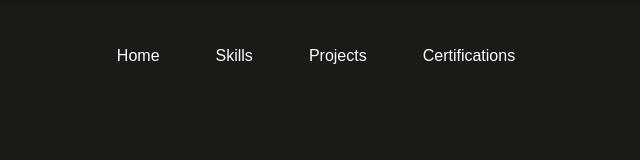
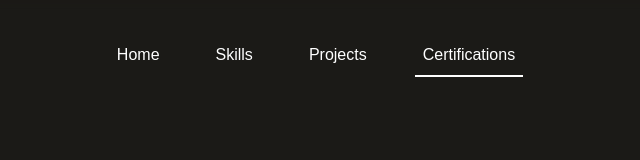
Before and after one commit to danielzuhad/online-portofolio, a Next.js app: page /certifications in a window 1280 px wide. Shown: the top 160 px of the page, without its empty margins (324-964 px from the left). Built offline with nearby package versions, Linux system fonts and the light colour scheme.

Commit message:
done with animate

```diff
--- a/src/app/certifications/page.tsx
+++ b/src/app/certifications/page.tsx
@@ -1,13 +1,17 @@
-import React from "react";
+"use client";
+import { motion } from "framer-motion";
+import { PageWrapper } from "../page-wrapper";
+import { useState } from "react";
 
 export default function Certifications() {
   return (
+    <PageWrapper>
       <div className=" flex flex-col justify-center items-center min-h-screen">
-      <h1 className="text-white font-semibold  sm:text-[2em] text-[3.5em] md:mt-[5em] sm:mt-[5em] md:mt-[-2.5em] lg:mt-[-6em] lg:mb-10 mt-[3em]">
+        <h1 className="text-white font-semibold  sm:text-[2em] text-[3.5em] md:mt-[5em] sm:mt-[5em] lg:mt-[-6em] lg:mb-10 mt-[3em]">
           Certifications
         </h1>
         <div className="flex gap-10 w-[80vw] justify-center md:items-center mb-[-5em] md:flex-col sm:flex-col m-4 lg:flex-row">
-        <div>
+          <motion.div whileHover={{ scale: 1.7 }}>
             <img
               className="lg:h-[20em] lg:w-[30em] md:h-[12em] md:w-[18em] object-cover"
               src="sertifikat1.png"
@@ -16,8 +20,9 @@ export default function Certifications() {
             <div className="bg-grey flex justify-center p-2">
               React & React Native{" "}
             </div>
-        </div>
-        <div>
+          </motion.div>
+
+          <motion.div whileHover={{ scale: 1.7 }}>
             <img
               className="lg:h-[20em] lg:w-[30em] md:h-[12em] md:w-[18em] object-cover"
               src="sertifikat2.png"
@@ -26,8 +31,9 @@ export default function Certifications() {
             <div className="bg-grey flex justify-center p-2">
               Winner Final Project{" "}
             </div>
-        </div>
-        <div>
+          </motion.div>
+
+          <motion.div whileHover={{ scale: 1.7 }}>
             <img
               className="lg:h-[20em] lg:w-[30em] md:h-[12em] md:w-[18em] object-cover"
               src="sertifikat3.png"
@@ -36,8 +42,9 @@ export default function Certifications() {
             <div className="bg-grey flex justify-center p-2">
               Full Stack Web Developer{" "}
             </div>
+          </motion.div>
         </div>
       </div>
-    </div>
+    </PageWrapper>
   );
 }
--- a/src/app/layout.tsx
+++ b/src/app/layout.tsx
@@ -1,9 +1,7 @@
 import Navbar from "@/components/Navbar";
 import "./globals.css";
 import type { Metadata } from "next";
-import { Inter } from "next/font/google";
-
-const inter = Inter({ subsets: ["latin"] });
+import { PageWrapper } from "./page-wrapper";
 
 export const metadata: Metadata = {
   title: "M. Daniel Zuhad",
@@ -23,7 +21,7 @@ export default function RootLayout({
           className=" absolute inset-y-16 inset-x-0 w-[70vw] rounded-full rotate-45 bg-gradient-to-b from-[#956300] to-[#847300] blur-[80px] mx-auto scale-y-[20px] opacity-10 z-0"
         ></div> */}
         <Navbar />
-        <div className={inter.className}>{children}</div>
+        <div>{children}</div>
       </body>
     </html>
   );
--- /dev/null
+++ b/src/app/loading.tsx
@@ -0,0 +1,30 @@
+"use client";
+import { motion } from "framer-motion";
+
+import React from "react";
+
+export default function loading() {
+  return (
+    <div className="min-h-screen flex justify-center items-center">
+      <div role="status">
+        <svg
+          aria-hidden="true"
+          className="w-[30vw] h-[30vh] mr-2 animate-spin  fill-white"
+          viewBox="0 0 100 101"
+          fill="none"
+          xmlns="http://www.w3.org/2000/svg"
+        >
+          <path
+            d="M100 50.5908C100 78.2051 77.6142 100.591 50 100.591C22.3858 100.591 0 78.2051 0 50.5908C0 22.9766 22.3858 0.59082 50 0.59082C77.6142 0.59082 100 22.9766 100 50.5908ZM9.08144 50.5908C9.08144 73.1895 27.4013 91.5094 50 91.5094C72.5987 91.5094 90.9186 73.1895 90.9186 50.5908C90.9186 27.9921 72.5987 9.67226 50 9.67226C27.4013 9.67226 9.08144 27.9921 9.08144 50.5908Z"
+            fill="currentColor"
+          />
+          <path
+            d="M93.9676 39.0409C96.393 38.4038 97.8624 35.9116 97.0079 33.5539C95.2932 28.8227 92.871 24.3692 89.8167 20.348C85.8452 15.1192 80.8826 10.7238 75.2124 7.41289C69.5422 4.10194 63.2754 1.94025 56.7698 1.05124C51.7666 0.367541 46.6976 0.446843 41.7345 1.27873C39.2613 1.69328 37.813 4.19778 38.4501 6.62326C39.0873 9.04874 41.5694 10.4717 44.0505 10.1071C47.8511 9.54855 51.7191 9.52689 55.5402 10.0491C60.8642 10.7766 65.9928 12.5457 70.6331 15.2552C75.2735 17.9648 79.3347 21.5619 82.5849 25.841C84.9175 28.9121 86.7997 32.2913 88.1811 35.8758C89.083 38.2158 91.5421 39.6781 93.9676 39.0409Z"
+            fill="currentFill"
+          />
+        </svg>
+        <span className="sr-only">Loading...</span>
+      </div>
+    </div>
+  );
+}
--- /dev/null
+++ b/src/app/page-wrapper.tsx
@@ -0,0 +1,18 @@
+"use client";
+
+import { motion, AnimatePresence } from "framer-motion";
+
+export const PageWrapper = ({ children }: { children: React.ReactNode }) => (
+  <>
+    <AnimatePresence>
+      <motion.div
+        initial={{ opacity: 0, y: 15 }}
+        animate={{ opacity: 1, y: 0 }}
+        exit={{ opacity: 0, y: -15 }}
+        transition={{ ease: "easeInOut", delay: 0.3 }}
+      >
+        {children}
+      </motion.div>
+    </AnimatePresence>
+  </>
+);
--- a/src/app/page.tsx
+++ b/src/app/page.tsx
@@ -1,23 +1,27 @@
 import { Socmeds } from "@/components/Socmeds";
+import { PageWrapper } from "./page-wrapper";
+import { motion } from "framer-motion";
 
 /* eslint-disable react/no-unescaped-entities */
 export default function Home() {
   return (
+    <PageWrapper>
       <div className=" flex flex-col gap-10 justify-center items-center min-h-screen">
-      <h1 className="w-[80vw] flex justify-center text-white font-bold sm:text-[3em] md:text-[3em] lg:text-[4.7em] border-b-2 pb-[0.1em] border-[#ffffff34]">
+        <h1 className="w-[80vw] flex items-center justify-center text-white font-bold sm:text-[3em] md:text-[3em] lg:text-[4.7em] border-b-2 pb-[0.1em] border-[#ffffff34]">
           Muhammad Daniel Zuhad
         </h1>
         <p className="w-[85vw] text-white font-light sm:text-[0.8em] md:text-[0.7em] lg:text-[1em] ">
           {" "}
           " Hello! I am Muhammad Daniel Zuhad. I have an interest in the field
-        front-end development. I really enjoy the process of creating attractive
-        and interactive interface using the latest web technologies such as
-        HTML, CSS, Javascript and Typescript. Besides, me too interested in
-        other technologies in the world of web development such as React, Next,
-        and Express. "
+          front-end development. I really enjoy the process of creating
+          attractive and interactive interface using the latest web technologies
+          such as HTML, CSS, Javascript and Typescript. Besides, me too
+          interested in other technologies in the world of web development such
+          as React, Next, and Express. "
         </p>
 
         <Socmeds />
       </div>
+    </PageWrapper>
   );
 }
--- a/src/app/projects/page.tsx
+++ b/src/app/projects/page.tsx
@@ -1,10 +1,12 @@
 import Card from "@/components/Card";
 import React from "react";
+import { PageWrapper } from "../page-wrapper";
 
 export default function Projects() {
   return (
+    <PageWrapper>
       <div className="w-[70vw] min-h-screen flex justify-center items-center gap-10 flex-col ">
-      <h1 className="text-white font-semibold sm:text-[2em] text-[3.5em] sm:mt-[3.4em] md:mt-[-2.5em]  md:pt-[6em]">
+        <h1 className="text-white font-semibold sm:text-[2em] text-[3.5em] sm:mt-[3.4em] md:mt-[-2.5em]  md:pt-[6em] lg:mt-[-6em]">
           Projects
         </h1>
         <div className="flex gap-10 sm:flex-col lg:flex-row">
@@ -21,5 +23,6 @@ export default function Projects() {
           />
         </div>
       </div>
+    </PageWrapper>
   );
 }
--- a/src/components/Navbar.tsx
+++ b/src/components/Navbar.tsx
@@ -1,41 +1,30 @@
+"use client";
+import { motion } from "framer-motion";
 import Link from "next/link";
+import { usePathname } from "next/navigation";
 
 export default function Navbar() {
+  const path = usePathname();
+  const links = [
+    { href: "/", text: "Home" },
+    { href: "/skill", text: "Skills" },
+    { href: "/projects", text: "Projects" },
+    { href: "/certifications", text: "Certifications" },
+  ];
+
   return (
     <div className="absolute mt-9 w-[70vw] h-10 flex items-center justify-center">
       <ul className="flex justify-center sm:gap-2  md:gap-10 lg:gap-16 font-medium lg:text-[1.3em] relative group text-white">
-        <li>
-          <Link
-            className="p-2 transition border-black duration-[850ms] ease-in-out  hover:border-b-2 hover:border-white  focus:border-b-2 focus:border-white"
-            href="/"
+        {links.map((link) => (
+          <motion.li
+            className={`${
+              link.href === path ? "border-white border-b-2" : ""
+            } p-2 transition border-black duration-[750ms] hover:border-b-2 hover:border-white  `}
+            key={link.href}
           >
-            Home
-          </Link>
-        </li>
-        <li>
-          <Link
-            className="p-2 transition border-black duration-[850ms]  ease-in-out  hover:border-b-2 hover:border-white  focus:border-b-2 focus:border-white"
-            href="/skill"
-          >
-            Skills
-          </Link>
-        </li>
-        <li>
-          <Link
-            className="p-2 transition border-black duration-[850ms]  ease-in-out  hover:border-b-2 hover:border-white  focus:border-b-2 focus:border-white"
-            href="/projects"
-          >
-            Projects
-          </Link>
-        </li>
-        <li>
-          <Link
-            className="p-2 transition border-black duration-[850ms]  ease-in-out  hover:border-b-2 hover:border-white  focus:border-b-2 focus:border-white"
-            href="certifications"
-          >
-            Certifications
-          </Link>
-        </li>
+            <Link href={link.href}>{link.text}</Link>
+          </motion.li>
+        ))}
       </ul>
     </div>
   );
--- a/src/components/Socmeds.tsx
+++ b/src/components/Socmeds.tsx
@@ -1,18 +1,25 @@
-import React from "react";
+"use client";
 import { AiFillInstagram } from "react-icons/ai";
 import { FaLinkedin } from "react-icons/fa";
 import { FaGithub } from "react-icons/fa";
+import { motion } from "framer-motion";
 
 export const Socmeds = () => {
   return (
     <div className="text-white flex gap-10 mt-5">
-      <a href="https://www.instagram.com/daniel_zuhad/">
+      <motion.a
+        whileHover={{ scale: 1.5 }}
+        href="https://www.instagram.com/daniel_zuhad/"
+      >
         <AiFillInstagram size={45} />
-      </a>
+      </motion.a>
 
-      <a href="https://github.com/danielzuhad">
+      <motion.a
+        whileHover={{ scale: 1.5 }}
+        href="https://github.com/danielzuhad"
+      >
         <FaGithub size={45} />
-      </a>
+      </motion.a>
     </div>
   );
 };
```
Also changed, not shown: src/app/skill/page.tsx (+45 -17 lines). Lines whose indentation alone changed are shown as unchanged.
